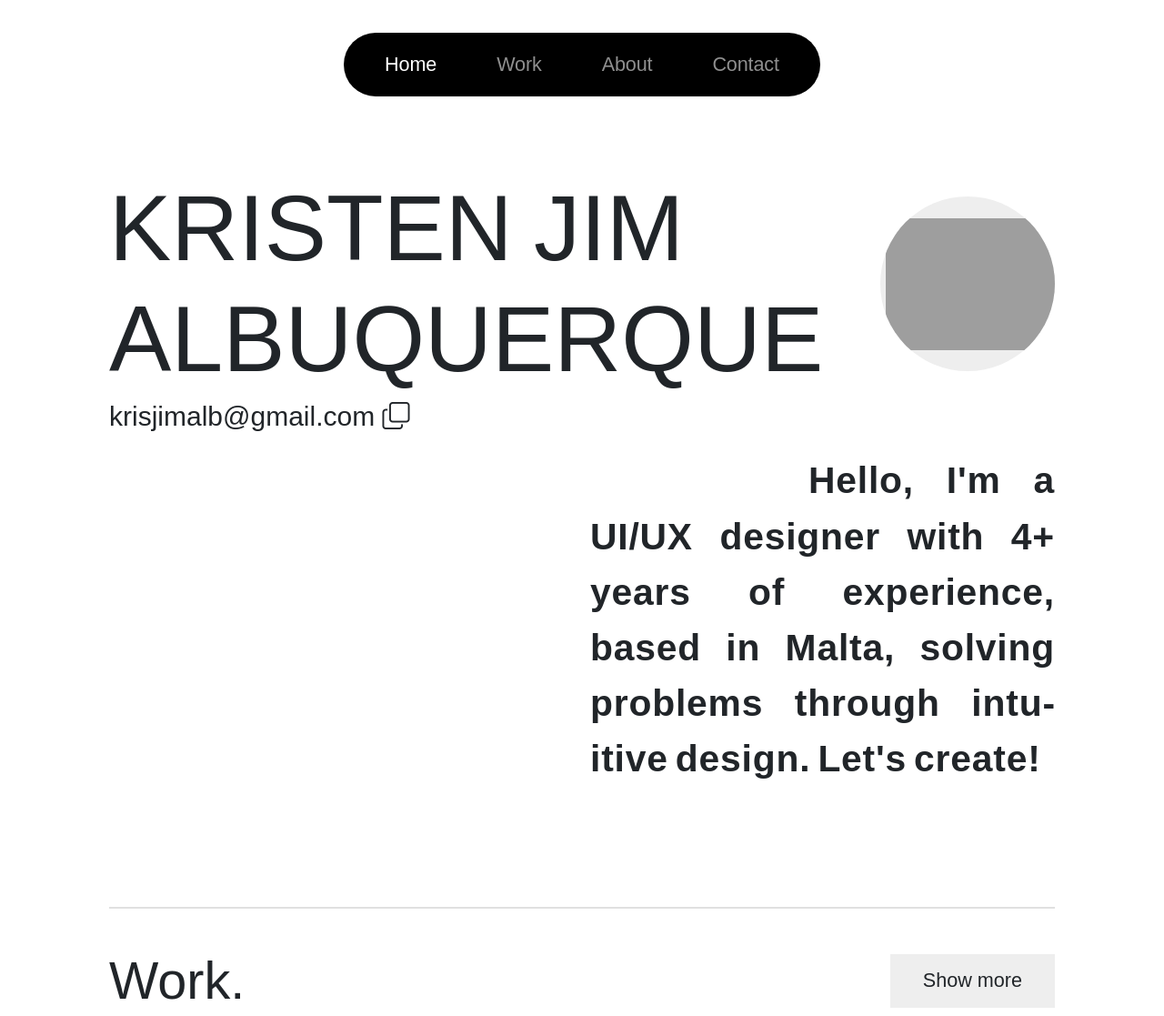
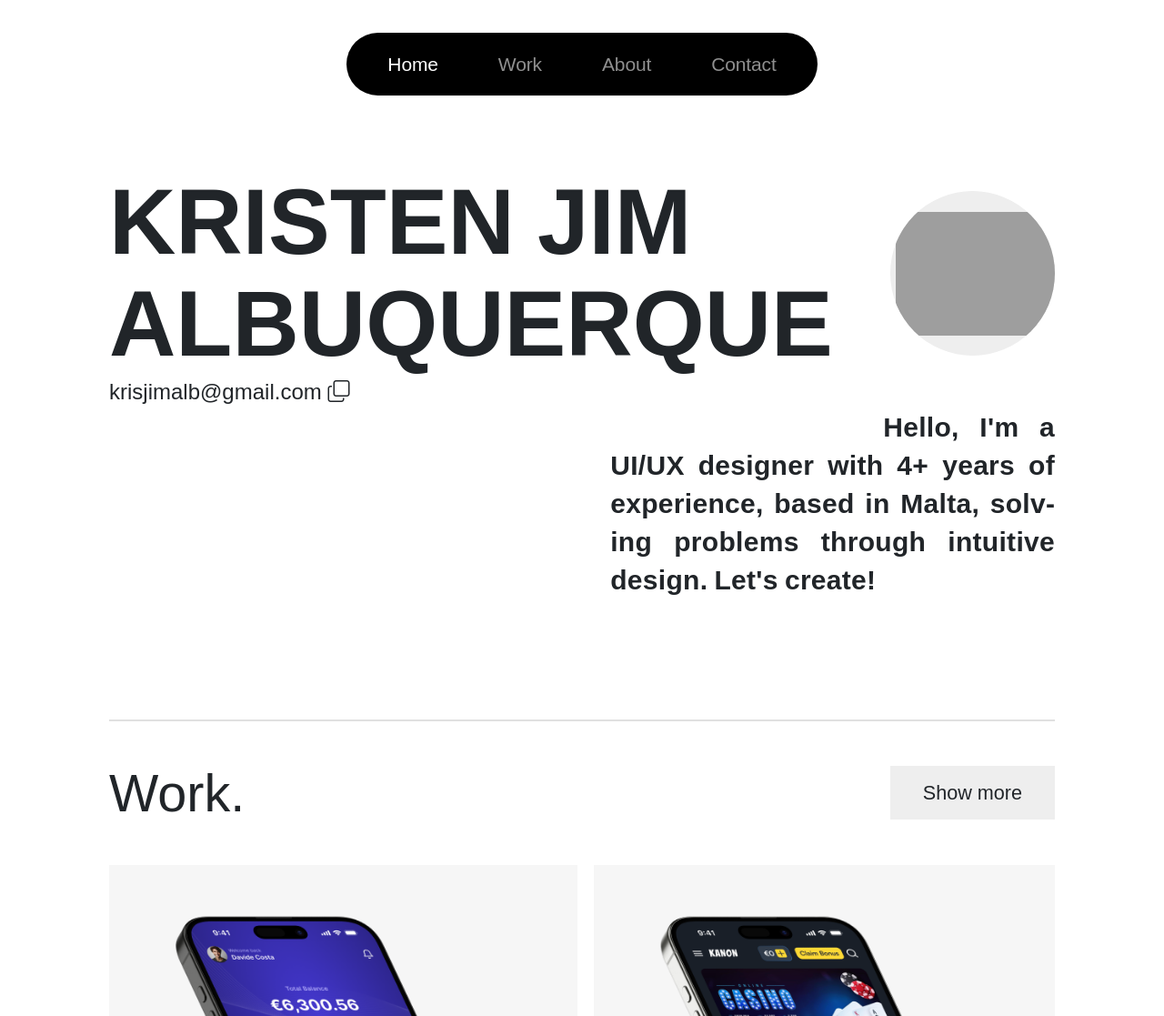
Before and after one commit to shravanshetty-21/kristenjim, a Django app: page / in a window 1280 px wide. Shown: the top 1117 px of the page at 91% size. Run offline with Django 5.2, Linux system fonts and the light colour scheme; some web fonts are replaced; grey boxes are pictures that could not be loaded.

Commit message:
home landing section fix

```diff
--- a/static/css/custom.css
+++ b/static/css/custom.css
@@ -16,7 +16,6 @@ body {
 
 .nav-link {
     font-weight: 500;
-    font-size: 1.8rem; /* 18px */
     line-height: 1;
     letter-spacing: -0.011rem; /* -1.1% of font size */
     color: rgb(143, 143, 143);
@@ -104,18 +103,23 @@ body {
 }
 
 .custom-heading {
-    font-size: clamp(4rem, 8vw, 17rem);
-    font-weight: 500;
-    line-height: 1.2; /* Tight line spacing */
-    margin: 0; /* Remove default margins */
-    padding: 0; /* Remove default padding */
-    word-spacing: -0.05em; /* Optional: tighten word spacing */
+    font-size: clamp(3rem, 7vw + 1rem, 15rem);
+    font-weight: 600;
+    line-height: 1.1;
+    margin: 0;
+    padding: 0;
+    word-spacing: -0.03em;
+
+    /* Additional stabilization */
+    text-size-adjust: 100%;
+    -webkit-text-size-adjust: 100%;
+    -moz-text-size-adjust: 100%;
 }
 
 /* Circle button - desktop */
 .circle-button {
-    width: clamp(100px, 15vw, 215px);
-    height: clamp(100px, 15vw, 215px);
+    width: clamp(100px, 15vw, 181px);
+    height: clamp(100px, 15vw, 181px);
     min-width: 100px;
     border-radius: 50%;
     background-color: #EEEEEE;
@@ -137,13 +141,32 @@ body {
 .circle-button:hover .circle-button-image {
     transform: scale(1.1);
 }
+.portfolio-email {
+    margin-top: 2.5rem !important; /* Adjust top margin */
+}
 
-.custom-paragraph p {
+.responsive-text-container {
+    width: 100%;
+    overflow: hidden;
+    position: relative;
+}
+
+.right-justified-text {
+    margin-left: auto; /* Pushes container to right */
+    width: 47%; /* Controls text block width */
+    max-width: 800px;
+    transition: all 0.3s ease;
+    text-indent: 25rem;
+}
+
+.right-justified-text p {
     text-align: justify;
-    word-spacing: -0.1em;      /* Tightens word spacing slightly */
-    letter-spacing: 0.02em;    /* Small character adjustment */
-    hyphens: auto;             /* Allows word breaking with hyphens */
-    text-indent: 20rem;
+    text-align-last: left; /* Last line aligns right */
+    word-spacing: -0.05em;
+    letter-spacing: 0.01em;
+    hyphens: auto;
+    font-size: clamp(1.8rem, 2.5vw, 3rem);
+    line-height: 1.4;
 }
 
 .division-line {
--- a/templates/components/home.html
+++ b/templates/components/home.html
@@ -15,19 +15,17 @@
             </button>
         </div>
     </div>
-    <span class="portfolio-email fs-1" onclick="copyEmail()">krisjimalb@gmail.com <i class="bi bi-copy"></i></span>
-    <div class="para-container mb-5">  <!-- Full-width container -->
-        <div class="row justify-content-end">
-            <div class="col-lg-8 col-xl-6 mt-4">  <!-- Responsive width -->
-                <div class="custom-paragraph">
-                    <p class="text-justify fw-semibold" style="font-size: 3.4rem;">
-                        Hello, I'm a UI/UX designer with 4+ years of experience, based in Malta, solving problems through intuitive design. Let's create!
-                    </p>
-                </div>
-            </div>
+    <span class="portfolio-email fs-2" onclick="copyEmail()">krisjimalb@gmail.com <i class="bi bi-copy"></i></span>
+    <div class="responsive-text-container">
+        <div class="right-justified-text">
+            <p class="fw-semibold fs-1">
+                Hello, I'm a UI/UX designer with 4+ years of experience,
+                based in Malta, solving problems through intuitive design.
+                Let's create!
+            </p>
         </div>
     </div>
-    <!-- Division Line -->
+    <!-- Division L ine -->
     <div class="home-separator"></div>
     <div class="d-flex justify-content-between align-items-center w-100 mt-5">
         <div class="side-heading">Work.</div>
--- a/templates/topbar.html
+++ b/templates/topbar.html
@@ -10,19 +10,19 @@
             <div class="collapse navbar-collapse" id="navbarNav">
                 <ul class="navbar-nav mx-auto">
                     <li class="nav-item me-5">
-                        <a class="nav-link {% if request.resolver_match.url_name == 'home' %}active{% endif %}"
+                        <a class="fs-3 nav-link {% if request.resolver_match.url_name == 'home' %}active{% endif %}"
                         href="{% url 'portfolio:home' %}">Home</a>
                     </li>
                     <li class="nav-item me-5">
-                        <a class="nav-link {% if request.resolver_match.url_name == 'work' %}active{% endif %}"
+                        <a class="fs-3 nav-link {% if request.resolver_match.url_name == 'work' %}active{% endif %}"
                         href="{% url 'portfolio:work' %}">Work</a>
                     </li>
                     <li class="nav-item me-5">
-                        <a class="nav-link {% if request.resolver_match.url_name == 'about' %}active{% endif %}"
+                        <a class="fs-3 nav-link {% if request.resolver_match.url_name == 'about' %}active{% endif %}"
                         href="{% url 'portfolio:about' %}">About</a>
                     </li>
                     <li class="nav-item">
-                        <a class="nav-link {% if request.resolver_match.url_name == 'contact' %}active{% endif %}"
+                        <a class="fs-3 nav-link {% if request.resolver_match.url_name == 'contact' %}active{% endif %}"
                         href="mailto:krisjimalb@gmail.com?subject=Let's%20work%20together&body=I%20would%20like%20to%20connect%20with%20you.">Contact</a>
                     </li>
                 </ul>
```
